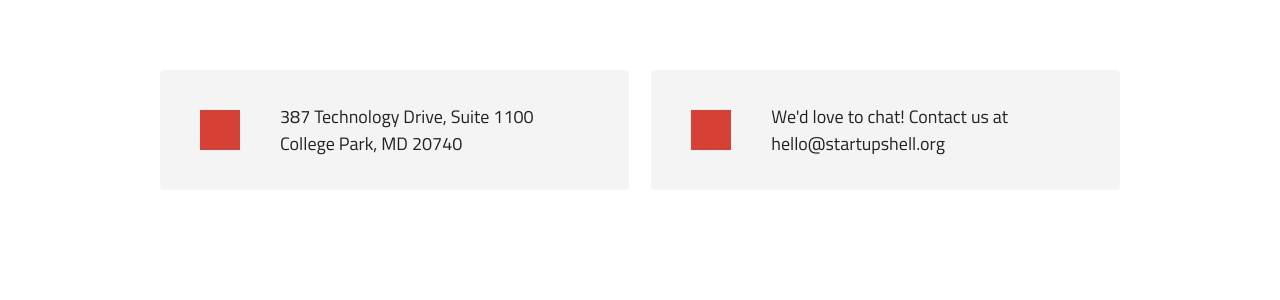
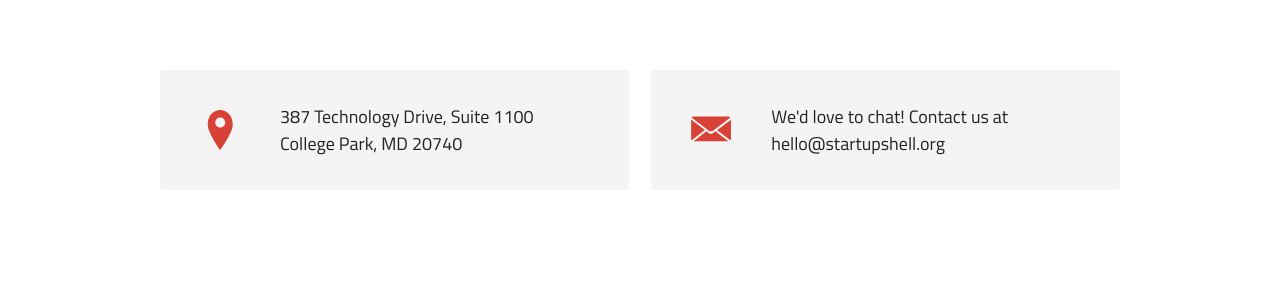
Before and after one commit to StartupShell/web-2015, a Jekyll site: the page built from index.html, in a window 1280 px wide. Shown: the part 1034-1334 px from the top of the page. Built offline with Jekyll 4.4.1, drawn with Linux system fonts in a browser that asks for light colours.

Commit message:
contact icons

```diff
--- a/_sass/_home.scss
+++ b/_sass/_home.scss
@@ -48,9 +48,18 @@
 			display: block;
 			width: $space;
 			height: $space;
-			background: $red;
 			float: left;
 			margin: 0 $space 0 0;
+		}
+		&.address {
+			&:before {
+				background:url('/assets/icons/pin.svg') no-repeat;
+			}
+		}
+		&.email {
+			&:before {
+				background:url('/assets/icons/mail.svg') no-repeat;
+			}
 		}
 		p {
 			margin: -7px 0;
```
Also changed, not shown: assets/icons/mail.svg, 1 other file.
